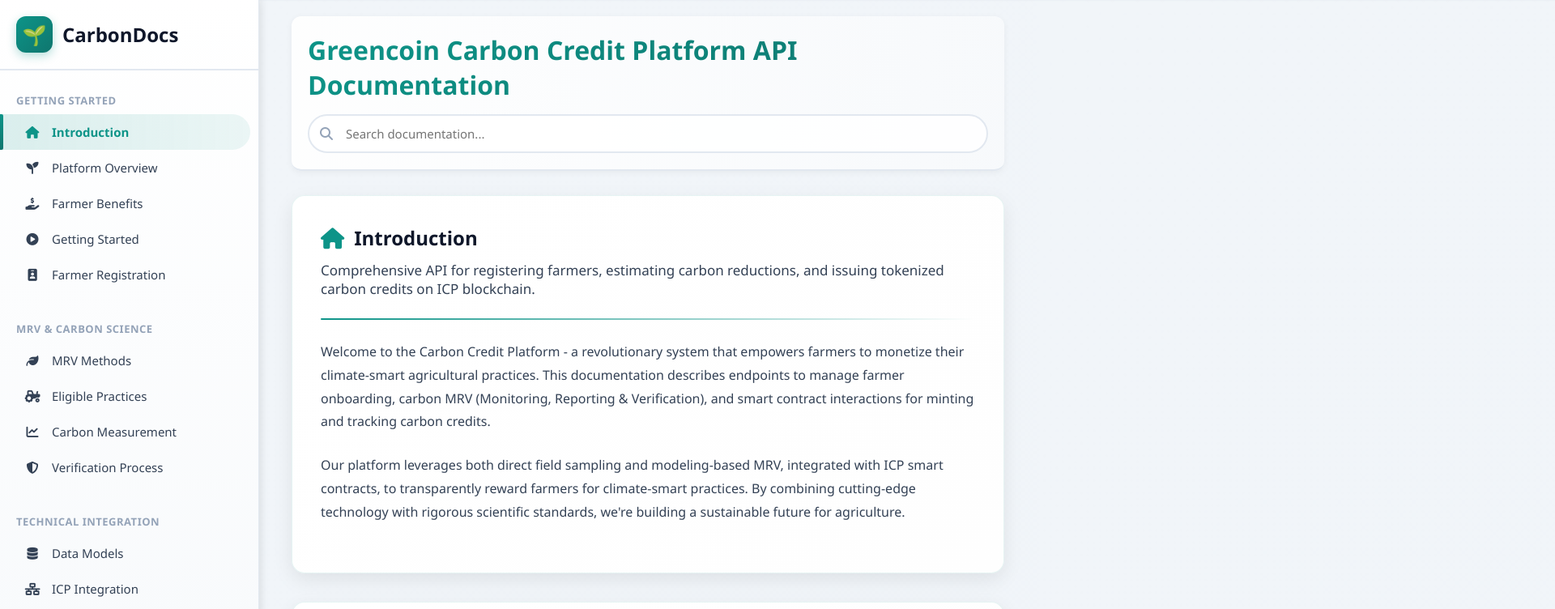
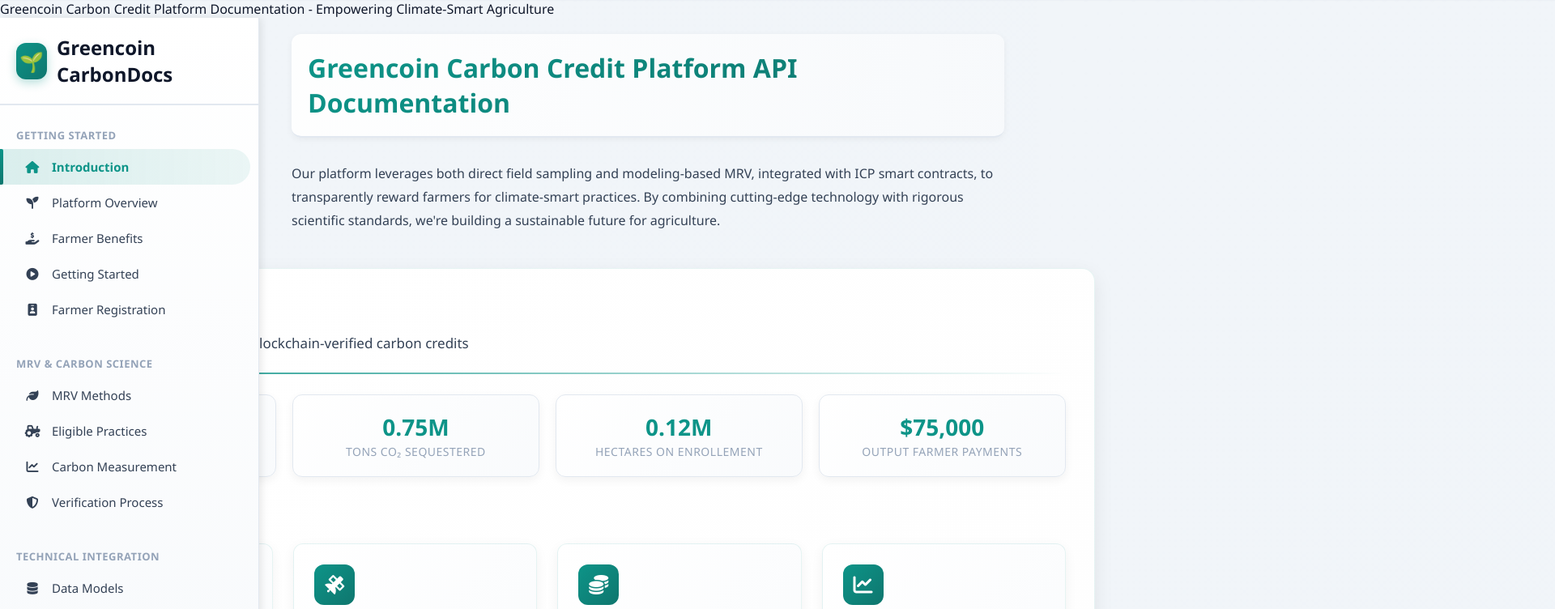
Before and after one commit to DrewGalowayDev/carbondocs, a plain HTML site: page index.html in a window 1280 px wide. Shown: the top 752 px of the page at 81% size, 1920 px wide, since content can reach past the window. Drawn offline with nearby package versions, Linux system fonts and the light colour scheme.

Commit message:
git commit

```diff
--- a/index.html
+++ b/index.html
@@ -3,7 +3,7 @@
 <head>
   <meta charset="UTF-8">
   <meta name="viewport" content="width=device-width, initial-scale=1.0">
-  <title>Greencoin Carbon Credit Platform Documentation - Empowering Climate-Smart Agriculture</title>
+  <ti  <title>Greencoin Carbon Credit Platform Documentation - Empowering Climate-Smart Agriculture</title>
   <link rel="stylesheet" href="https://cdnjs.cloudflare.com/ajax/libs/font-awesome/6.4.0/css/all.min.css">
   <link rel="stylesheet" href="https://cdnjs.cloudflare.com/ajax/libs/highlight.js/11.7.0/styles/atom-one-dark.min.css">
   <script src="https://cdnjs.cloudflare.com/ajax/libs/highlight.js/11.7.0/highlight.min.js"></script>
@@ -832,7 +832,7 @@
   <div class="sidebar" id="sidebar">
     <div class="logo">
       <div class="logo-icon">🌱</div>
-      <div class="logo-text">CarbonDocs</div>
+      <div class="logo-text">Greencoin CarbonDocs</div>
     </div>
 
     <div class="sidebar-section">
@@ -894,20 +894,7 @@
   <div class="main-content">
     <div class="header">
       <h1 class="header-title">Greencoin Carbon Credit Platform API Documentation</h1>
-      <div class="search-box">
-        <i class="fas fa-search"></i>
-        <input type="text" placeholder="Search documentation...">
-      </div>
-    </div>
-
-    <!-- Introduction Section -->
-    <div id="intro" class="content-card">
-      <div class="card-title"><i class="fas fa-home"></i> Introduction</div>
-      <div class="card-subtitle">Comprehensive API for registering farmers, estimating carbon reductions, and issuing tokenized carbon credits on ICP blockchain.</div>
-      <div class="divider"></div>
-      <div class="section-content">
-        Welcome to the Carbon Credit Platform - a revolutionary system that empowers farmers to monetize their climate-smart agricultural practices. This documentation describes endpoints to manage farmer onboarding, carbon MRV (Monitoring, Reporting & Verification), and smart contract interactions for minting and tracking carbon credits.
-      </div>
+  </div>
       <div class="section-content">
         Our platform leverages both direct field sampling and modeling-based MRV, integrated with ICP smart contracts, to transparently reward farmers for climate-smart practices. By combining cutting-edge technology with rigorous scientific standards, we're building a sustainable future for agriculture.
       </div>
```
